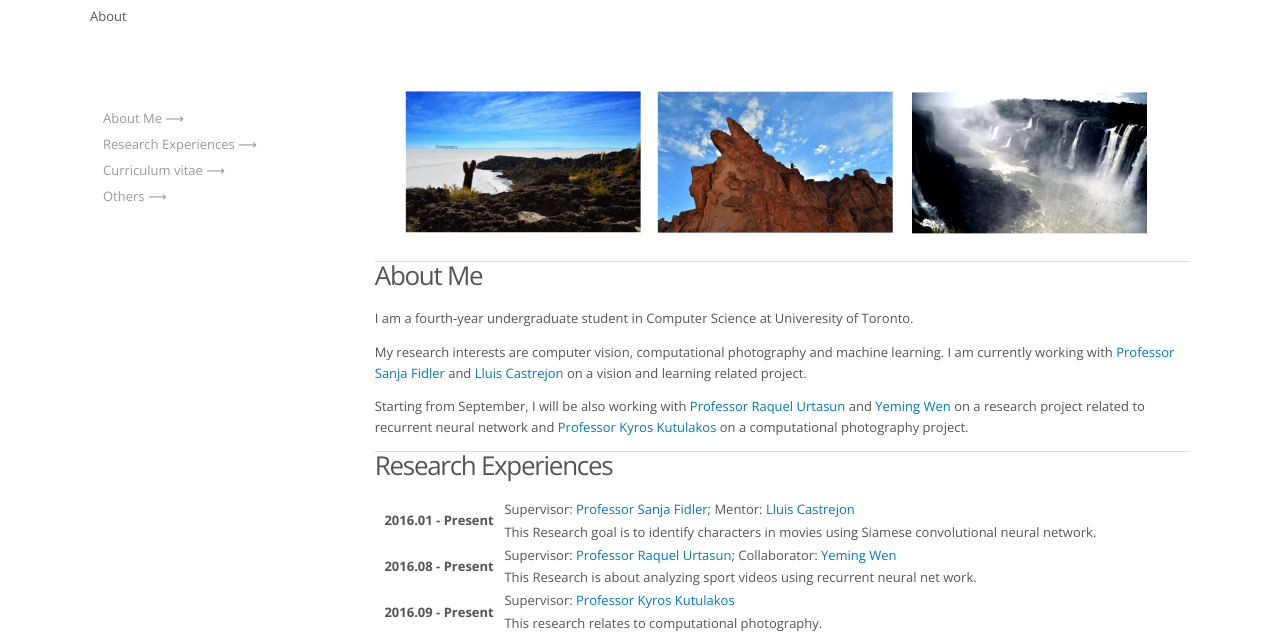
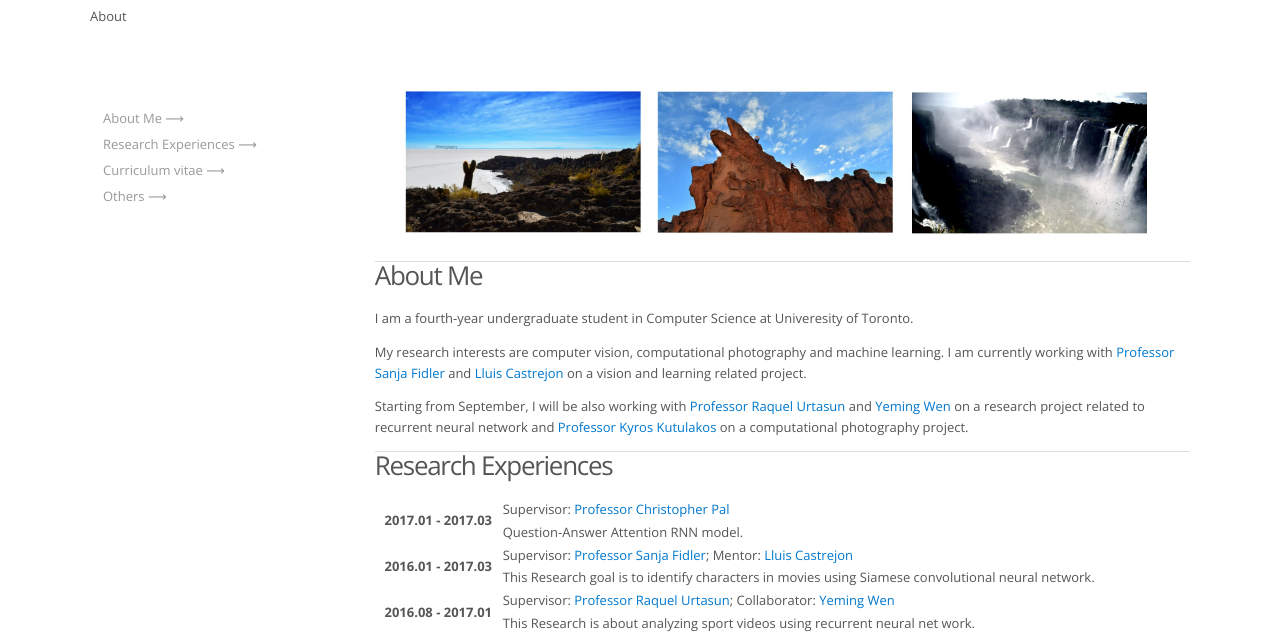
Before and after one commit to oooolga/oooolga.github.io, a plain HTML site: page about.html in a window 1280 px wide. Shown: the part 144-783 px from the top of the page. Drawn offline with nearby package versions, Linux system fonts and the light colour scheme.

Commit message:
update about.html

```diff
--- a/about.html
+++ b/about.html
@@ -60,21 +60,29 @@
         <h2>Research Experiences</h2>
           <table style="width:100%">
             <tr>
-              <th rowspan='2'>2016.01 - Present</th>
+              <th rowspan='2'>2017.01 - 2017.03</th>
+              <td>Supervisor: <a href="http://www.professeurs.polymtl.ca/christopher.pal/">Professor Christopher Pal</a></td>
+            </tr>
+            <tr>
+              <td>Question-Answer Attention RNN model.</td>
+            </tr>
+            <tr>
+            <tr>
+              <th rowspan='2'>2016.01 - 2017.03</th>
               <td>Supervisor: <a href="http://www.cs.utoronto.ca/~fidler/">Professor Sanja Fidler</a>; Mentor: <a href="http://www.cs.toronto.edu/~castrejon/">Lluis Castrejon</a></td>
             </tr>
             <tr>
               <td>This Research goal is to identify characters in movies using Siamese convolutional neural network.</td>
             </tr>
             <tr>
-              <th rowspan='2'>2016.08 - Present</th>
+              <th rowspan='2'>2016.08 - 2017.01</th>
               <td>Supervisor: <a href="http://www.cs.toronto.edu/~urtasun/"> Professor Raquel Urtasun</a>; Collaborator: <a href="#">Yeming Wen</a></td>
             </tr>
              <tr>
               <td>This Research is about analyzing sport videos using recurrent neural net work.</td>
             </tr>
             <tr>
-              <th rowspan='2'>2016.09 - Present</th>
+              <th rowspan='2'>2016.09 - 2017.01</th>
               <td>Supervisor: <a href='http://www.cs.toronto.edu/~kyros/'>Professor Kyros Kutulakos</a></td>
             </tr>
              <tr>
```
